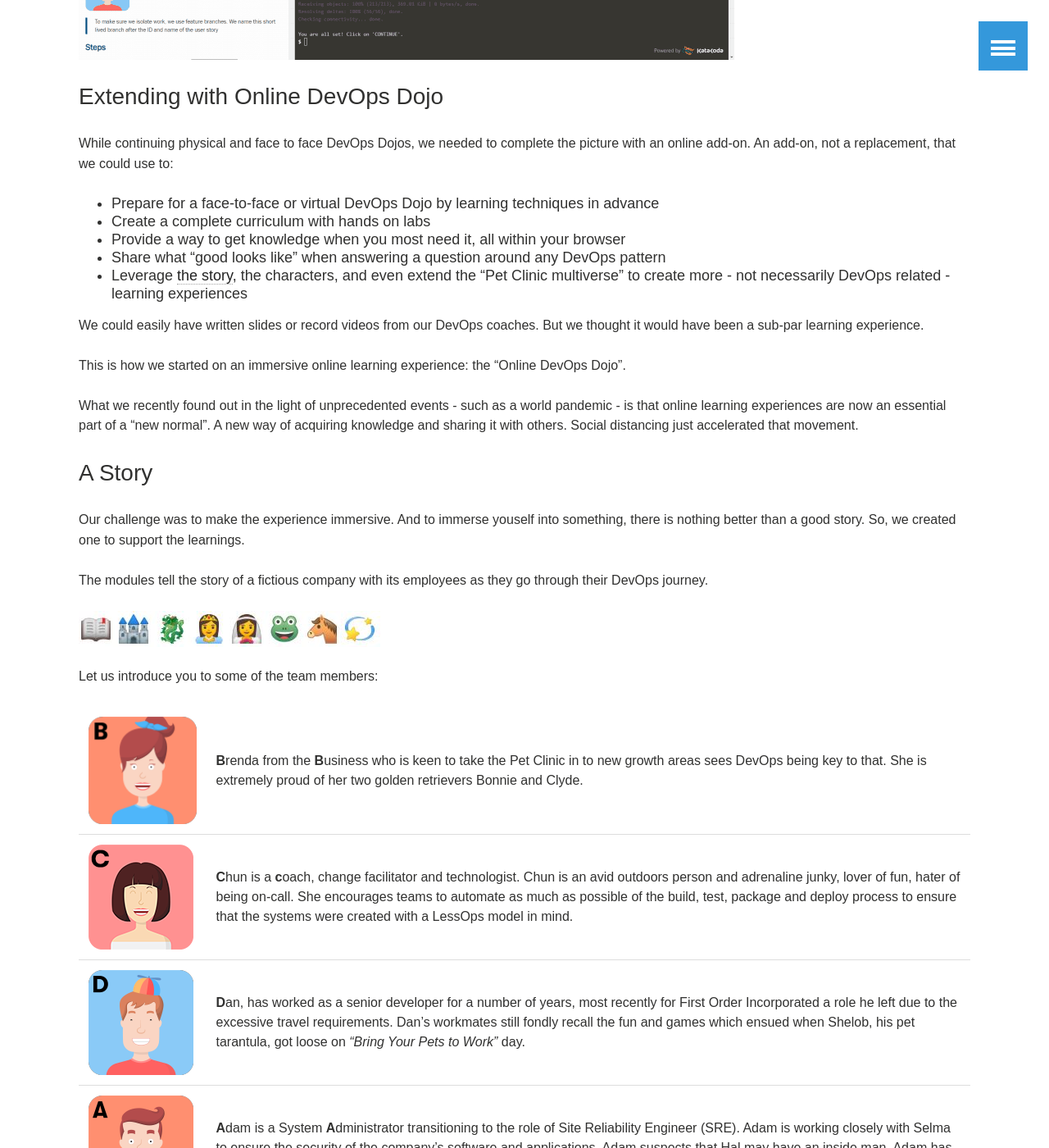
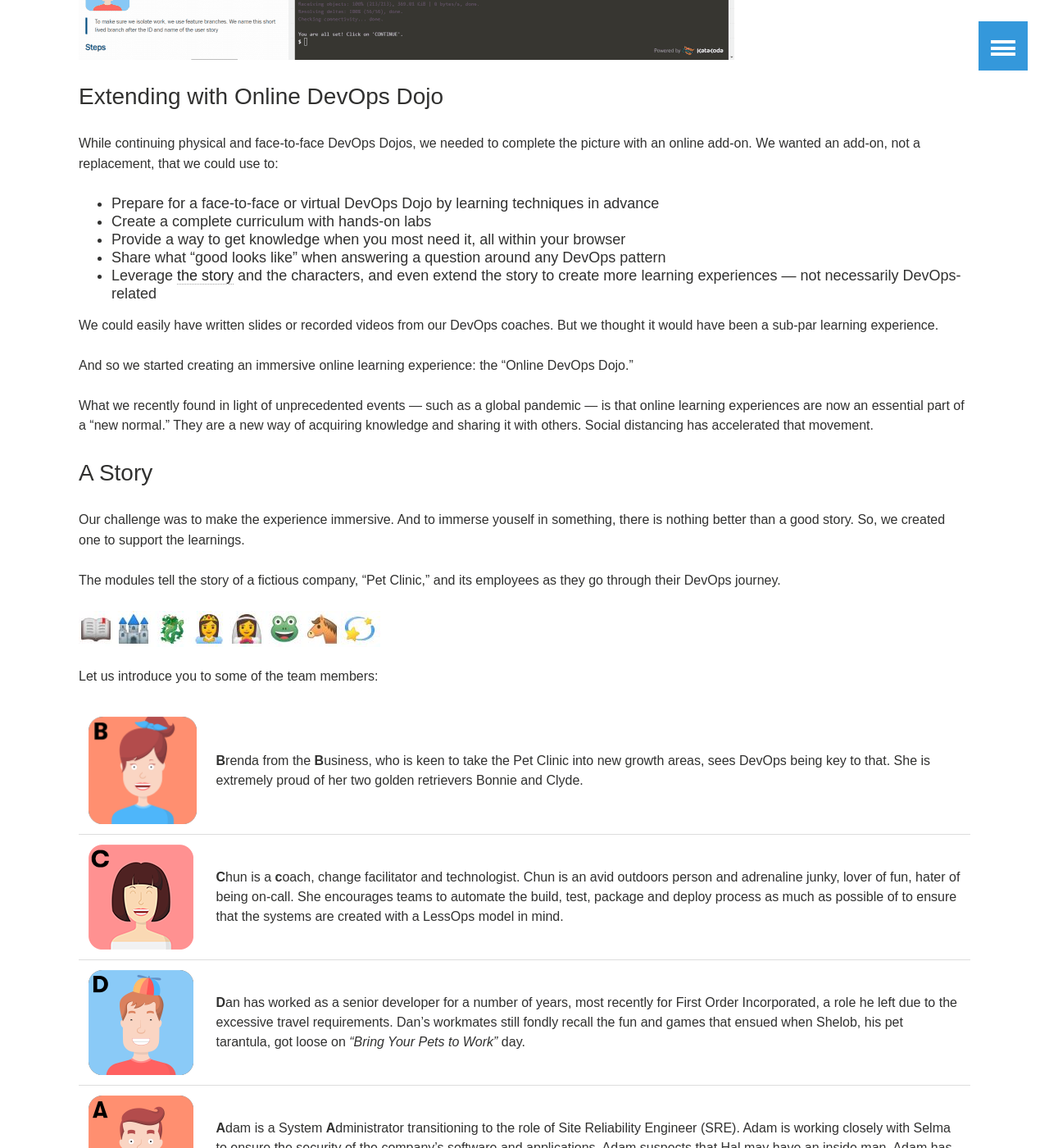
Before and after one commit to dxc-technology/about-devops-dojo, a Jekyll site: the page built from blog/_posts/2020-04-14-introducing-online-devops-dojo.md, in a window 1280 px wide and 1400 px high, scrolled down 991 px. Shown: the whole window at 82% size. Built offline with Jekyll 4.4.1, drawn with Linux system fonts in a browser that asks for light colours; some of the changed text lies outside the part shown.

Commit message:
Edits to About DevOps Dojo
Olivier, I made light edits throughout. See if okay. Question: Who are Selma and Hal? They are mentioned with Adam but it's not clear who they are. Can you explain their roles.

```diff
--- a/blog/_posts/2020-04-14-introducing-online-devops-dojo.md
+++ b/blog/_posts/2020-04-14-introducing-online-devops-dojo.md
@@ -3,22 +3,22 @@
 layout: article
 categories: blog
 published: true
-description: "Online DevOps Dojo is an immersive learning experience with a fictious team and a set of hands on labs running in the browser."
-excerpt: "Introducing Online DevOps Dojo: an immersive, Open Source learning experience with a fictious team and a set of hands on labs running in the browser."
+description: "Online DevOps Dojo is an immersive learning experience with a fictious team and a set of hands-on labs running in the browser."
+excerpt: "Introducing Online DevOps Dojo: an immersive, Open Source learning experience with a fictious team and a set of hands-on labs running in the browser."
 tags: [devops, learning]
 ---
 
 ## DevOps Dojos
 
-DevOps Dojos became popular since Target, an important US based retail company, started to introduce such a practice back in 2014 in support of their DevOps transformation.
-Multiple talks at conferences, white papers, and more recently books have been published about DevOps Dojos since then.
+DevOps Dojos became popular since Target, an important U.S.-based retail company, started to introduce such a practice back in 2014 in support of its DevOps transformation.
+Since then, multiple conference talks, white papers and — more recently — books have been published about DevOps Dojos.
 
-Back in 2015, we created our own DevOps Dojos, which we have since then described during multiple talks - [1](https://www.youtube.com/watch?v=nhokY2UpBqI){:target="_blank" rel="noopener"}, [2](https://www.youtube.com/watch?v=75aZRf0_wSo){:target="_blank" rel="noopener"}, [3](https://www.youtube.com/watch?v=5ejcK1sTv6k){:target="_blank" rel="noopener"} - in conferences and meetups, sharing our own experience.
+Back in 2015, we created our own DevOps Dojos, which we have described in multiple talks - [1](https://www.youtube.com/watch?v=nhokY2UpBqI){:target="_blank" rel="noopener"}, [2](https://www.youtube.com/watch?v=75aZRf0_wSo){:target="_blank" rel="noopener"}, [3](https://www.youtube.com/watch?v=5ejcK1sTv6k){:target="_blank" rel="noopener"} - in conferences and meetups, sharing our own experience.
 
 Since then, our own employees and customers alike have been taking advantage of the DevOps Dojo.
 
 Yet, we quickly came to a point where our physical DevOps Dojos were not enough to cover all the needs. Everyone was loving the
-experience, and it still to this day continues to lead to great results. But we had a scale issue: we just could not accommodate everyone we needed to address.
+experience, and to this day the on-site expereince still leads to great results. But we had a scale issue: we just could not accommodate everyone we needed to address.
 
 Let us introduce "**Online DevOps Dojos**".
 
@@ -26,44 +26,44 @@
 
 ## Extending with Online DevOps Dojo
 
-While continuing physical and face to face DevOps Dojos, we needed to complete the picture with an online add-on. An add-on, not a replacement, that we could use to:
+While continuing physical and face-to-face DevOps Dojos, we needed to complete the picture with an online add-on. We wanted an add-on, not a replacement, that we could use to:
 
 * Prepare for a face-to-face or virtual DevOps Dojo by learning techniques in advance
-* Create a complete curriculum with hands on labs
+* Create a complete curriculum with hands-on labs
 * Provide a way to get knowledge when you most need it, all within your browser
 * Share what "good looks like" when answering a question around any DevOps pattern
-* Leverage [the story](#a-story), the characters, and even extend the "Pet Clinic multiverse" to create more - not necessarily DevOps related - learning experiences
+* Leverage [the story](#a-story) and the characters, and even extend the story to create more learning experiences — not necessarily DevOps-related
 
-We could easily have written slides or record videos from our DevOps coaches. But we thought it would have been a sub-par learning experience.
+We could easily have written slides or recorded videos from our DevOps coaches. But we thought it would have been a sub-par learning experience.
 
-This is how we started on an immersive online learning experience: the "Online DevOps Dojo".
+And so we started creating an immersive online learning experience: the "Online DevOps Dojo."
 
-What we recently found out in the light of unprecedented events - such as a world pandemic - is that online learning experiences are now an essential part of a "new normal". A new way of acquiring knowledge and sharing it with others. Social distancing just accelerated that movement.
+What we recently found in light of unprecedented events — such as a global pandemic — is that online learning experiences are now an essential part of a "new normal." They are a new way of acquiring knowledge and sharing it with others. Social distancing has accelerated that movement.
 
 ## A Story
 
-Our challenge was to make the experience immersive. And to immerse youself into something, there is nothing better than a good story. So, we created one to support the learnings.
+Our challenge was to make the experience immersive. And to immerse youself in something, there is nothing better than a good story. So, we created one to support the learnings.
 
-The modules tell the story of a fictious company with its employees as they go through their DevOps journey.
+The modules tell the story of a fictious company, "Pet Clinic," and its employees as they go through their DevOps journey.
 
 ![Once Upon a Time](../../images/onceuponatime.jpg)
 
 Let us introduce you to some of the team members:
 
-<img src="../../images/brenda.png" width="400"/> | **B**renda from the **B**usiness who is keen to take the Pet Clinic in to new growth areas sees DevOps being key to that. She is extremely proud of her two golden retrievers Bonnie and Clyde.
-![Chun](../../images/chun.png) | **C**hun is a **c**oach, change facilitator and technologist. Chun is an avid outdoors person and adrenaline junky, lover of fun, hater of being on-call. She encourages teams to automate as much as possible of the build, test, package and deploy process to ensure that the systems were created with a LessOps model in mind.
-![Dan](../../images/dan.png) | **D**an, has worked as a senior developer for a number of years, most recently for First Order Incorporated a role he left due to the excessive travel requirements. Dan's workmates still fondly recall the fun and games which ensued when Shelob, his pet tarantula, got loose on *"Bring Your Pets to Work"* day.
+<img src="../../images/brenda.png" width="400"/> | **B**renda from the **B**usiness, who is keen to take the Pet Clinic into new growth areas, sees DevOps being key to that. She is extremely proud of her two golden retrievers Bonnie and Clyde.
+![Chun](../../images/chun.png) | **C**hun is a **c**oach, change facilitator and technologist. Chun is an avid outdoors person and adrenaline junky, lover of fun, hater of being on-call. She encourages teams to automate the build, test, package and deploy process as much as possible of to ensure that the systems are created with a LessOps model in mind.
+![Dan](../../images/dan.png) | **D**an has worked as a senior developer for a number of years, most recently for First Order Incorporated, a role he left due to the excessive travel requirements. Dan's workmates still fondly recall the fun and games that ensued when Shelob, his pet tarantula, got loose on *"Bring Your Pets to Work"* day.
 ![Adam](../../images/adam.png) | **A**dam is a System **A**dministrator transitioning to the role of Site Reliability Engineer (SRE). Adam is working closely with Selma to ensure the security of the company's software and applications. Adam suspects that Hal may have an inside man. Adam has a particular set of skills so he is working on a plan to look for the hacker, to find the hacker, to ... the hacker.
 
-Throughout the modules, you get to learn everyone (including more characters), sometimes interact with them, and understand how each one of them plays a role in the DevOps transformation of the "Pet Clinic" company.
+Throughout the modules, you get to learn about everyone (including more characters), interact with them, and understand how each one plays a role in the DevOps transformation of the Pet Clinic company.
 
 ## Learning modules
 
-The Online DevOps Dojo learning modules illustrate important DevOps patterns, as described in various blog posts, white papers and great books such as "[Accelerate](https://itrevolution.com/book/accelerate/)" by Nicole Forsgren, Jez Humble and Gene Kim.
+The Online DevOps Dojo learning modules illustrate important DevOps patterns as described in various blog posts, white papers and great books such as "[Accelerate](https://itrevolution.com/book/accelerate/)" by Nicole Forsgren, Jez Humble and Gene Kim.
 
-At launch, we release 5 modules:
+At launch, we released 5 modules:
 
-* Welcome and setup
+* Welcome and Setup
 * Leading Change
 * Version Control
 * Continuous Integration
@@ -73,20 +73,20 @@
 
 [![Modules](../../images/modules.jpg)](../../modules)
 
-And they all provide a very interactive experience where you can follow the step by step instructions, but also get out of the script to explore and learn more, without fear of breaking anything.
+The modules provide a very interactive experience in which you can follow the step-by-step instructions as well as go off script to explore and learn more, without fear of breaking anything.
 
 ## Open Source
 
-The Online DevOps Dojos learning modules are released under the [Mozilla Public License 2.0](https://github.com/dxc-technology/online-devops-dojo/blob/master/LICENSE).
+The Online DevOps Dojo learning modules are released under the [Mozilla Public License 2.0](https://github.com/dxc-technology/online-devops-dojo/blob/master/LICENSE).
 
-We are making the online DevOps Dojo available to the community; in the hope they will be useful. Our primary goal is not to offer trainings as a service but contribute a set of DevOps learning experiences for the community to assemble and create more content in support of DevOps adoption.
+We are making the Online DevOps Dojo available to benefit the entire development community. We hope the modules will be useful. Our primary goal is to contribute a set of DevOps learning experiences so the community can assemble and create more content in support of DevOps adoption. (It is not about offering training as a service.)
 
 ## What's next?
 
-We first would like to welcome everyone trying out the learning modules. We sincerely hope they will help in supporting your DevOps adoption.
+First, we would like to welcome everyone trying out the learning modules. We sincerely hope they will help in supporting your DevOps adoption.
 
-We also plan to release new modules, depending on the reception of the initial launch.
+Second, we plan to release new modules, depending on the reception of the initial launch.
 
-Beyond the initial launch, we are eager to build a community around the Online DevOps Dojo. A community of module maintainers, translators, story tellers and even creators of new learning modules.
+Beyond the initial launch, we are eager to build a community around the Online DevOps Dojo — a community of module maintainers, translators, story tellers and even creators of new learning modules.
 
 Let’s support DevOps adoption!
```
